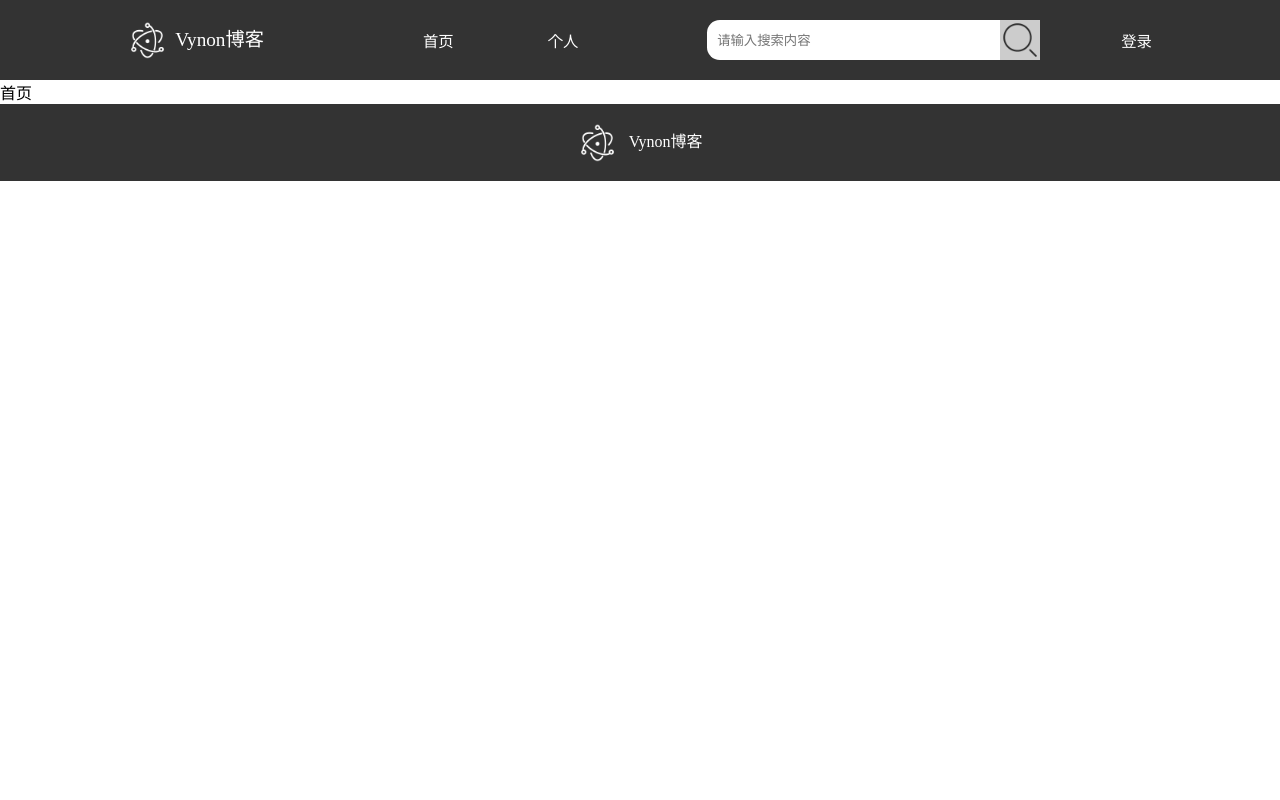
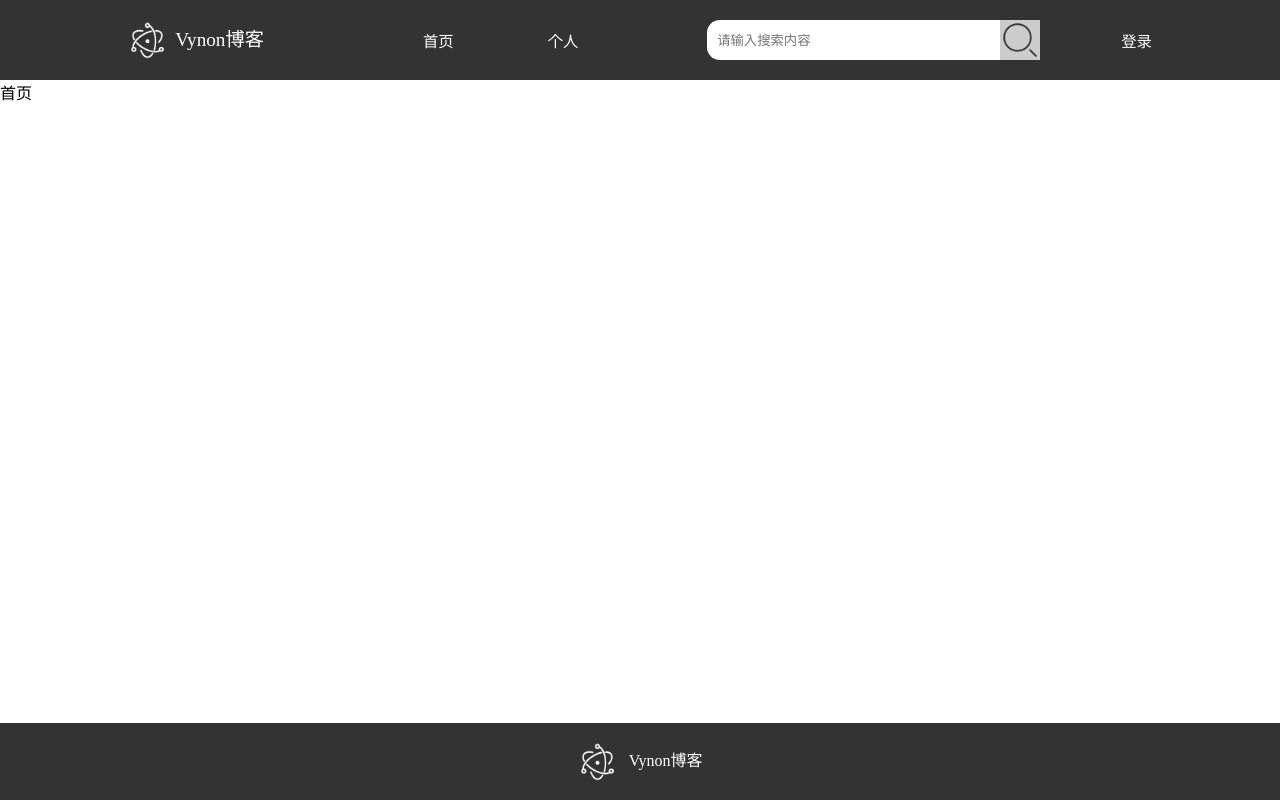
Before and after one commit to NanluQingshi/VynoBlog, a Vue app: page /home in a window 1280 px wide. Built offline with nearby package versions, Linux system fonts and the light colour scheme.

Commit message:
固定底部组件

```diff
--- a/src/views/layout/components/LayoutFooter.vue
+++ b/src/views/layout/components/LayoutFooter.vue
@@ -10,6 +10,8 @@
 
 <style lang="less" scoped>
 .footer {
+  position: absolute;
+  bottom: 0;
   display: flex;
   justify-content: center;
   align-items: center;
```
Also changed, not shown: src/views/home/components/HomeNav.vue (added, +15 -0 lines).
